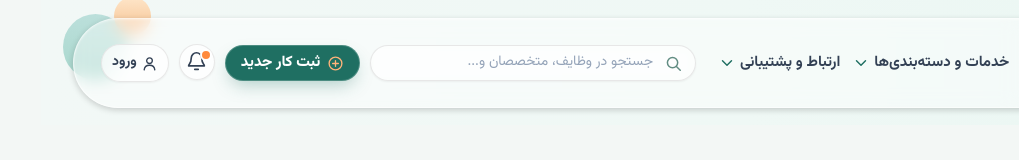
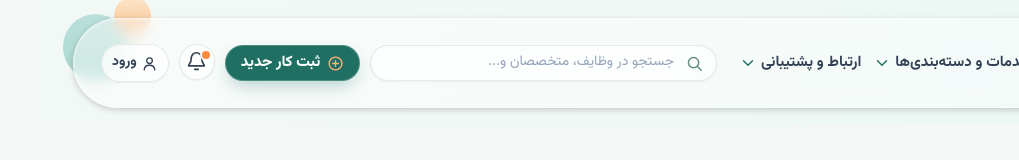
Before and after one commit to MaryamM84/VAKA-platform, a Next.js app in the folder frontend/: page / in a window 1280 px wide. Shown: the top 160 px of the page, without its empty margins (261-1280 px from the left). Built offline with nearby package versions, Linux system fonts and the light colour scheme.

Commit message:
style: refine header logo spacing and search width

```diff
--- a/frontend/src/components/layout/SiteHeader.module.css
+++ b/frontend/src/components/layout/SiteHeader.module.css
@@ -65,11 +65,11 @@
 .brand {
   z-index: 1;
   display: inline-flex;
-  flex: 0 0 200px;
+  flex: 0 0 auto;
   flex-direction: row;
   justify-content: flex-start;
   align-items: center;
-  gap: 10px;
+  gap: 0px;
   color: #21665d;
   text-decoration: none;
   white-space: nowrap;
@@ -463,3 +463,9 @@
 @media (prefers-reduced-motion: reduce) {
   .header *, .header *::before, .header *::after { transition: none !important; }
 }
+
+@media (min-width: 791px) {
+  .brandWords {
+    margin-inline-start: -18px;
+  }
+}
```
